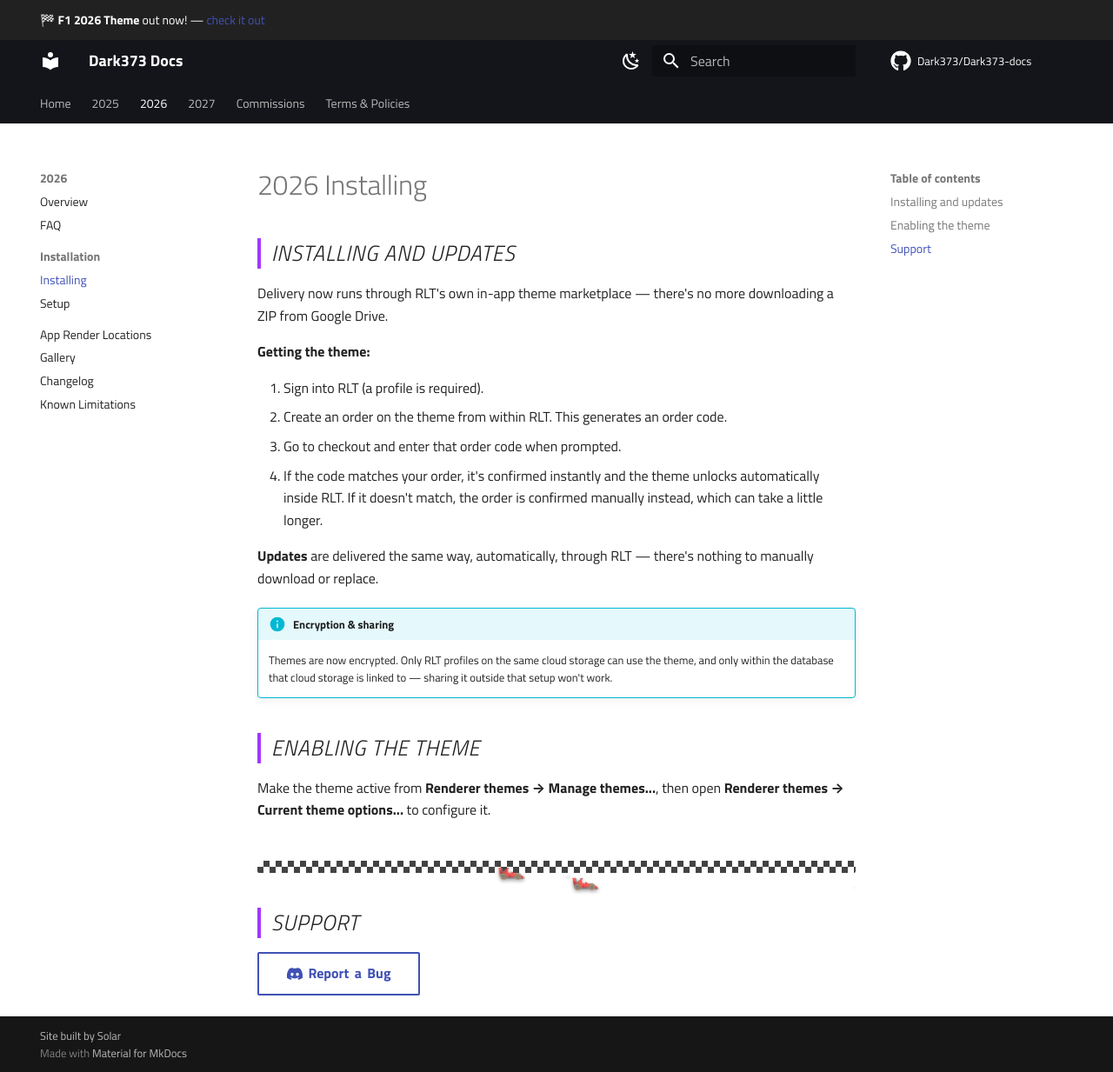
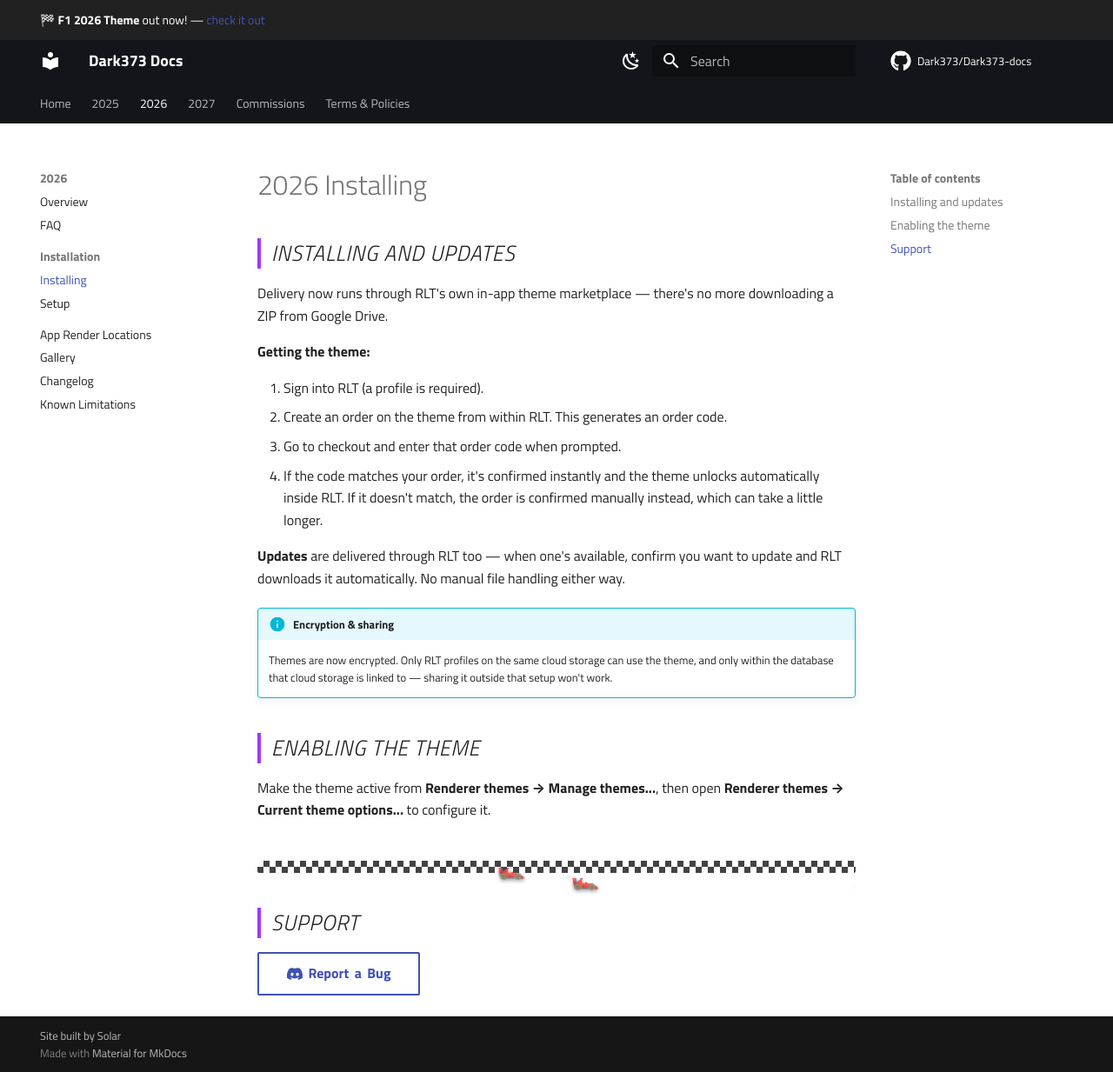
Before and after one commit to Dark373/Dark373-docs, an MkDocs documentation site: the page built from docs/f1-2026-theme/installation.md, in a window 1280 px wide and 1233 px high. Shown: the whole window at 87% size. Built offline with MkDocs 1.6.1 and Material for MkDocs 9.7.7, drawn with Linux system fonts in a browser that asks for light colours; comment, search, counter and statistics services are not loaded.

Commit message:
Clarify update flow: user confirms, RLT downloads automatically
Co-Authored-By: Claude Sonnet 5 <noreply@anthropic.com>
Claude-Session: https://claude.ai/code/session_01WEWdRkUQPkz2PnDqHzXaDT

```diff
--- a/docs/f1-2026-theme/installation.md
+++ b/docs/f1-2026-theme/installation.md
@@ -15,8 +15,9 @@ more downloading a ZIP from Google Drive.
    unlocks automatically inside RLT. If it doesn't match, the order is
    confirmed manually instead, which can take a little longer.
 
-**Updates** are delivered the same way, automatically, through RLT —
-there's nothing to manually download or replace.
+**Updates** are delivered through RLT too — when one's available, confirm
+you want to update and RLT downloads it automatically. No manual file
+handling either way.
 
 !!! info "Encryption & sharing"
     Themes are now encrypted. Only RLT profiles on the same cloud storage
```
Also changed, not shown: docs/f1-2025-theme/installation.md (+3 -2 lines).
